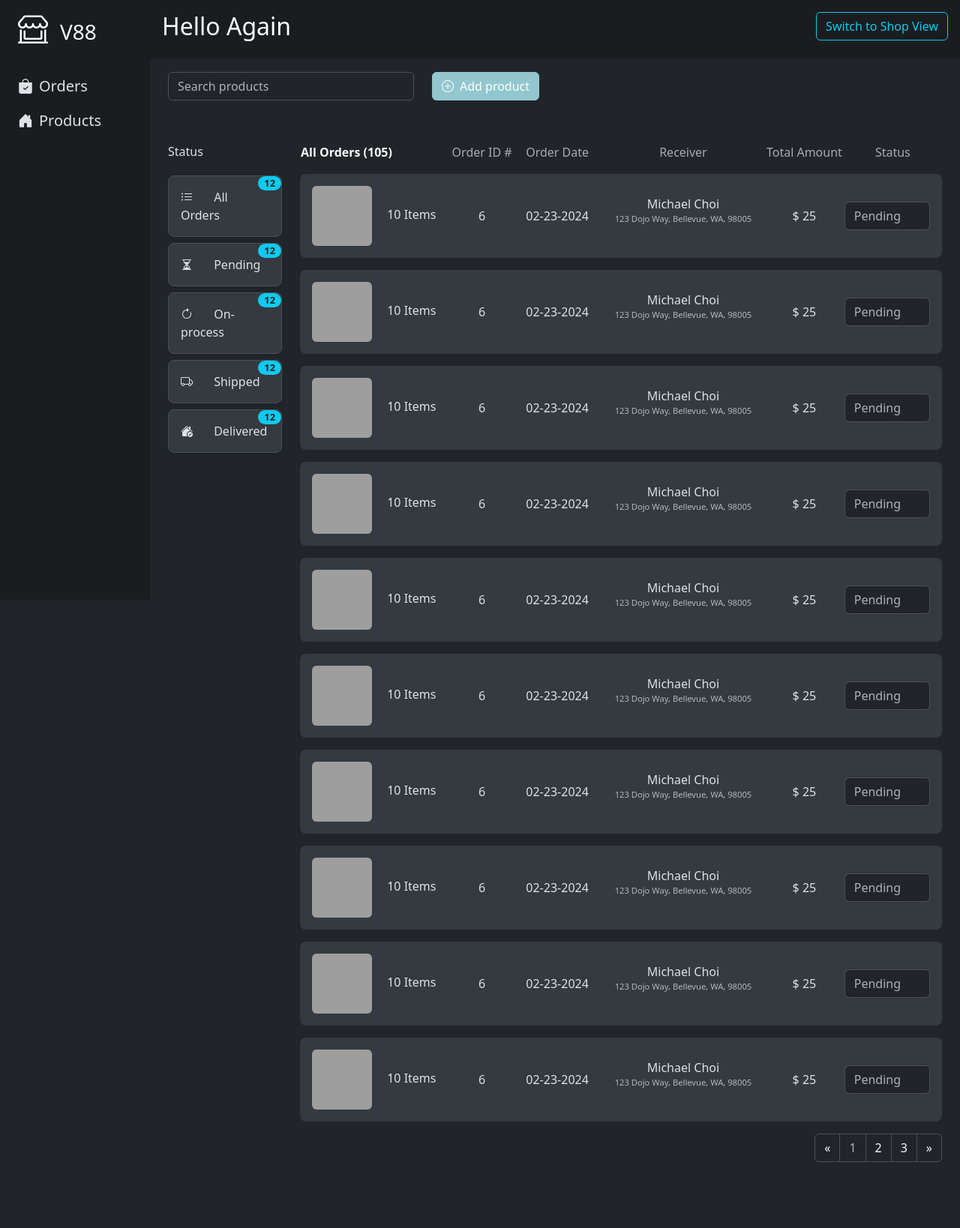
After one commit to Furukuku/PHP-Track-Capstone, a CodeIgniter app: page /database/orders in a window 1280 px wide. The commit adds this page. Shown: the whole page at 75% size. Run offline with CodeIgniter, Linux system fonts and the light colour scheme; some libraries are stand-ins or nearby versions; grey boxes are pictures that could not be loaded.

Commit message:
Added Admin's UI

```diff
--- a/application/config/routes.php
+++ b/application/config/routes.php
@@ -57,3 +57,5 @@ $route['sign-up'] = 'users/signup';
 $route['products'] = 'products/index';
 $route['products/(:any)'] = 'products/viewProduct/$1';
 $route['cart'] = 'carts/index';
+$route['my-products'] = 'products/myProducts';
+$route['orders'] = 'products/orders';
--- a/application/controllers/Carts.php
+++ b/application/controllers/Carts.php
@@ -7,9 +7,9 @@ class Carts extends CI_Controller {
      * @return void
      */
     public function index() {
-        $this->load->view("partials/header");
-        $this->load->view("partials/nav");
+        $this->load->view("partials/customer/header");
+        $this->load->view("partials/customer/nav");
         $this->load->view("carts/index");
-        $this->load->view("partials/footer");
+        $this->load->view("partials/customer/footer");
     }
 }
--- a/application/controllers/Products.php
+++ b/application/controllers/Products.php
@@ -7,10 +7,10 @@ class Products extends CI_Controller {
      * @return void
      */
     public function index() {
-        $this->load->view("partials/header");
-        $this->load->view("partials/nav");
+        $this->load->view("partials/customer/header");
+        $this->load->view("partials/customer/nav");
         $this->load->view("products/index");
-        $this->load->view("partials/footer");
+        $this->load->view("partials/customer/footer");
     }
 
     /**
@@ -18,9 +18,31 @@ class Products extends CI_Controller {
      * @return void
      */
     public function viewProduct($id) {
-        $this->load->view("partials/header");
-        $this->load->view("partials/nav");
+        $this->load->view("partials/customer/header");
+        $this->load->view("partials/customer/nav");
         $this->load->view("products/view");
-        $this->load->view("partials/footer");
+        $this->load->view("partials/customer/footer");
+    }
+
+    /**
+     * Renders and displays the product dashboard of the admin
+     * @return void
+     */
+    public function myProducts() {
+        $this->load->view("partials/admin/header");
+        $this->load->view("partials/admin/nav");
+        $this->load->view("products/my-products");
+        $this->load->view("partials/admin/footer");
+    }
+
+    /**
+     * Renders and displays the product dashboard of the admin
+     * @return void
+     */
+    public function orders() {
+        $this->load->view("partials/admin/header");
+        $this->load->view("partials/admin/nav");
+        $this->load->view("products/orders");
+        $this->load->view("partials/admin/footer");
     }
 }
--- a/application/views/index.php
+++ b/application/views/index.php
@@ -13,7 +13,7 @@
 	<a href="<?= site_url("cart"); ?>">Cart Page (100% FE completed, 0% BE completed)</a> <br>
 	<a href="<?= site_url("cart"); ?>">Checkout Page (100% FE completed, 0% BE completed)</a> <br>
 	<a href="<?= site_url("login"); ?>">Admin Login page (100% FE completed, 0% BE completed)</a> <br>
-	<a href="admin_products.html">Admin Dashboard (0% FE completed, 0% BE completed)</a> <br>
-	<a href="admin_orders.html">Admin Order Detail (0% FE completed, 0% BE completed)</a> <br>
+	<a href="<?= site_url("my-products"); ?>">Admin Dashboard (90% FE completed, 0% BE completed)</a> <br>
+	<a href="<?= site_url("orders"); ?>">Admin Order Detail (100% FE completed, 0% BE completed)</a> <br>
 </body>
 </html>
--- a/application/views/partials/header.php
+++ b/application/views/partials/admin/header.php
@@ -1,12 +1,13 @@
 <!DOCTYPE html>
-<html lang="en">
+<html lang="en" data-bs-theme="dark">
 <head>
     <meta charset="UTF-8">
     <meta name="viewport" content="width=device-width, initial-scale=1.0">
     <title>Capstone</title>
-    <link rel="stylesheet" href="<?= base_url("assets/css/styles.css"); ?>">
+    <link rel="stylesheet" href="<?= base_url("assets/css/admin.css"); ?>">
     <link rel="stylesheet" href="<?= base_url("assets/bootstrap/bootstrap.min.css"); ?>">
 	<link rel="stylesheet" href="<?= base_url("assets/bootstrap/font/bootstrap-icons.min.css"); ?>">
     <script src="<?= base_url("assets/bootstrap/js/bootstrap.min.js"); ?>"></script>
+    <script src="https://ajax.googleapis.com/ajax/libs/jquery/3.7.1/jquery.min.js"></script>
 </head>
-<body class="bg-light">
+<body>
--- /dev/null
+++ b/application/views/partials/admin/nav.php
@@ -0,0 +1,106 @@
+    <header class="position-fixed top-0 end-0 p-3 d-flex bg-dark-subtle justify-content-between shadow-sm z-1">
+        <h2 class="text-white">Hello Again</h2>
+        <div>
+            <a href="<?= site_url("products"); ?>" class="btn btn-outline-info">Switch to Shop View</a>
+        </div>
+    </header>
+    <nav class="position-fixed start-0 top-0 bottom-0 px-4 py-2 z-1 bg-dark-subtle sidebar">
+        <a href="<?= site_url("products"); ?>" class="link-underline link-underline-opacity-0"><i class="bi bi-shop-window fs-1 text-white me-3"></i><span class="fs-3 text-light">V88</span></a>
+        <ul class="navbar-nav mt-4">
+            <li class="nav-item fs-5">
+                <a href="<?= site_url("orders"); ?>" class="nav-link"><i class="bi bi-bag-check-fill me-2"></i>Orders</a>
+            </li>
+            <li class="nav-item fs-5">
+                <a href="<?= site_url("my-products"); ?>" class="nav-link"><i class="bi bi-house-door-fill me-2"></i>Products</a>
+            </li>
+        </ul>
+    </nav>
+    <div class="px-4 pt-5 mt-5 search_container">
+        <div class="row">
+            <form action="" method="get" class="col-md-4 mb-3">
+                <input type="search" class="form-control" placeholder="Search products">
+            </form>
+            <div class="col-md-2 mb-3">
+                <button type="button" class="btn btn-bluegreen" data-bs-toggle="modal" data-bs-target="#staticBackdrop"><i class="bi bi-plus-circle me-2"></i>Add product</button>
+            </div>
+        </div>
+    </div>
+
+    <div class="modal fade" id="staticBackdrop" data-bs-backdrop="static" data-bs-keyboard="false" tabindex="-1" aria-labelledby="staticBackdropLabel" aria-hidden="true">
+        <div class="modal-dialog modal-lg modal-dialog-scrollable">
+            <div class="modal-content">
+                <div class="modal-header">
+                    <h1 class="modal-title fs-5" id="staticBackdropLabel">Modal title</h1>
+                    <button type="button" class="btn-close" data-bs-dismiss="modal" aria-label="Close"></button>
+                </div>
+            <div class="modal-body">
+                <form action="" method="post" class="p-2">
+                    <div class="mb-3">
+                        <label for="name" class="form-label">Name</label>
+                        <input type="email" class="form-control" id="name">
+                    </div>
+                    <div class="mb-3">
+                        <label for="description" class="form-label">Description</label>
+                        <textarea class="form-control" id="description"></textarea>
+                    </div>
+                    <div class="row mb-4">
+                        <div class="col-md-6">
+                            <label for="category" class="form-label">Category</label>
+                            <select id="category" class="form-select">
+                                <option value="Sample">Sample</option>
+                                <option value="Sample">Sample</option>
+                                <option value="Sample">Sample</option>
+                                <option value="Sample">Sample</option>
+                            </select>
+                        </div>
+                        <div class="col-md-3">
+                            <label for="price" class="form-label">Price</label>
+                            <input type="number" class="form-control" value="1" min="0.01" id="price">
+                        </div>
+                        <div class="col-md-3">
+                            <label for="inventory" class="form-label">Inventory</label>
+                            <input type="number" class="form-control" value="1" min="1" id="inventory">
+                        </div>
+                    </div>
+                    <div class="row align-items-center mb-3">
+                        <div class="col-lg-4">
+                            <label for="images" id="drag_area" class="form-label text-secondary">
+                                <div id="upload_imgs" class="bg-light p-2 shadow d-flex align-items-center justify-content-center rounded">
+                                    <div class="d-flex flex-column align-items-center justify-content-center rounded">
+                                        <i class="bi bi-cloud-upload fs-3"></i>
+                                        Upload Images (5 Max)
+                                    </div>
+                                </div>
+                            </label>
+                            <input type="file" accept="image/*" name="images" id="images" multiple hidden>
+                        </div>
+                        <div class="col-lg-8">
+                            <p>Choose default image to be displayed</p>
+                            <div id="uploaded_img_container" class="d-flex flex-wrap gap-3">
+                                <!-- <label for="image1">
+                                    <img src="https://i.ebayimg.com/images/g/Y8AAAOSwD3NjmB5K/s-l1200.webp" class="rounded border border-3 border-info" alt="product">
+                                </label>
+                                <label for="image2">
+                                    <img src="https://i.ebayimg.com/images/g/Y8AAAOSwD3NjmB5K/s-l1200.webp" class="rounded" alt="product">
+                                </label>
+                                <label for="image3">
+                                    <img src="https://i.ebayimg.com/images/g/Y8AAAOSwD3NjmB5K/s-l1200.webp" class="rounded" alt="product">
+                                </label>
+                                <label for="image4">
+                                    <img src="https://i.ebayimg.com/images/g/Y8AAAOSwD3NjmB5K/s-l1200.webp" class="rounded" alt="product">
+                                </label>
+                                <label for="image5">
+                                    <img src="https://i.ebayimg.com/images/g/Y8AAAOSwD3NjmB5K/s-l1200.webp" class="rounded" alt="product">
+                                </label> -->
+                            </div>
+                        </div>
+                    </div>
+                </form>
+            </div>
+            <div class="modal-footer">
+                <button type="button" class="btn btn-secondary px-5 me-2" data-bs-dismiss="modal">Cancel</button>
+                <button type="button" class="btn btn-bluegreen px-5">Save</button>
+            </div>
+            </div>
+        </div>
+    </div>
--- /dev/null
+++ b/application/views/partials/customer/footer.php
@@ -0,0 +1,3 @@
+
+</body>
+</html>
--- /dev/null
+++ b/application/views/products/orders.php
@@ -0,0 +1,89 @@
+    <main class="p-4">
+        <div class="row gx-4 pb-5">
+            <div class="col-md-2 mt-3">
+                <p>Status</p>
+                <ul class="p-0 overflow-y-auto pt-1 categories">
+                    <li class="mb-2 border rounded-3 p-3 bg-light-subtle shadow-sm position-relative">
+                        <i class="bi bi-list-ul"></i>
+                        <span class="ms-4">All Orders</span>
+                        <span class="position-absolute top-0 end-0 bg-info text-dark fw-semibold rounded-pill px-2 count">12</span>
+                    </li>
+                    <li class="mb-2 border rounded-3 p-3 bg-light-subtle shadow-sm position-relative">
+                        <i class="bi bi-hourglass-split"></i>
+                        <span class="ms-4">Pending</span>
+                        <span class="position-absolute top-0 end-0 bg-info text-dark fw-semibold rounded-pill px-2 count">12</span>
+                    </li>
+                    <li class="mb-2 border rounded-3 p-3 bg-light-subtle shadow-sm position-relative">
+                        <i class="bi bi-arrow-clockwise"></i>
+                        <span class="ms-4">On-process</span>
+                        <span class="position-absolute top-0 end-0 bg-info text-dark fw-semibold rounded-pill px-2 count">12</span>
+                    </li>
+                    <li class="mb-2 border rounded-3 p-3 bg-light-subtle shadow-sm position-relative">
+                        <i class="bi bi-truck"></i>
+                        <span class="ms-4">Shipped</span>
+                        <span class="position-absolute top-0 end-0 bg-info text-dark fw-semibold rounded-pill px-2 count">12</span>
+                    </li>
+                    <li class="mb-2 border rounded-3 p-3 bg-light-subtle shadow-sm position-relative">
+                        <i class="bi bi-house-check-fill"></i>
+                        <span class="ms-4">Delivered</span>
+                        <span class="position-absolute top-0 end-0 bg-info text-dark fw-semibold rounded-pill px-2 count">12</span>
+                    </li>
+                </ul>
+            </div>
+            <div class="col-md-10">
+                <table class="w-100">
+                    <thead>
+                        <tr>
+                            <th class="text-light">All Orders (105)</th>
+                            <td class="text-center text-secondary-emphasis">Order ID #</td>
+                            <td class="text-center text-secondary-emphasis">Order Date</td>
+                            <td class="text-center text-secondary-emphasis">Receiver</td>
+                            <td class="text-center text-secondary-emphasis">Total Amount</td>
+                            <td class="text-center text-secondary-emphasis">Status</td>
+                        </tr>
+                    </thead>
+                    <tbody class="overflow-y-auto">
+<?php
+                        for ($i = 0; $i < 10; $i++) {
+?>
+                        <tr class="bg-light-subtle">
+                            <td class="p-3 rounded-start-3">
+                                <img src="https://i.ebayimg.com/images/g/Y8AAAOSwD3NjmB5K/s-l1200.webp" class="object-fit-fill rounded" alt="product">
+                                <span class="ms-3">10 Items</span>
+                            </td>
+                            <td class="px-3 text-center">6</td>
+                            <td class="px-3 text-center">02-23-2024</td>
+                            <td class="px-3 text-center">
+                                <p class="mb-0">Michael Choi</p>
+                                <p class="text-body-secondary address">123 Dojo Way, Bellevue, WA, 98005</p>
+                            </td>
+                            <td class="px-3 text-center">&#36; 25</td>
+                            <td class="rounded-end-3 pe-3">
+                                <form action="" method="post">
+                                    <select class="form-control text-body-secondary">
+                                        <option value="Pending">Pending</option>
+                                        <option value="On-process">On-process</option>
+                                        <option value="Shipped">Shipped</option>
+                                        <option value="Delivered">Delivered</option>
+                                    </select>
+                                </form>
+                            </td>
+                        </tr>
+<?php
+                        }
+?>
+                    </tbody>
+                </table>
+                <nav aria-label="Page navigation">
+                    <ul class="pagination justify-content-end">
+                        <li class="page-item"><a class="page-link text-light" href="#" aria-label="Previous"><span aria-hidden="true">&laquo;</span></a></li>
+                        <li class="page-item"><a class="page-link text-body-secondary" href="#">1</a></li>
+                        <li class="page-item"><a class="page-link text-light" href="#">2</a></li>
+                        <li class="page-item"><a class="page-link text-light" href="#">3</a></li>
+                        <li class="page-item"><a class="page-link text-light" href="#" aria-label="Next"><span aria-hidden="true">&raquo;</span></a></li>
+                    </ul>
+                </nav>
+            </div>
+        </div>
+    </main>
+    <script src="<?= base_url("assets/js/upload-images.js"); ?>"></script>
--- /dev/null
+++ b/assets/css/admin.css
@@ -0,0 +1,59 @@
+nav.sidebar {
+    width: 200px;
+}
+
+main,
+.search_container {
+    margin-left: 200px;
+}
+
+header {
+    left: 200px;
+}
+
+table {
+    border-collapse: separate !important;
+    border-spacing: 0 1rem;
+
+    tbody tr td img {
+        width: 5rem;
+        height: 5rem;
+    }
+}
+
+textarea {
+    resize: none !important;
+    height: 10rem;
+}
+
+#upload_imgs {
+    height: 200px;
+    width: 200px;
+    cursor: pointer;
+
+    div {
+        border: 2px dotted #4e4e4e;
+        height: 100%;
+        width: 100%;
+        font-size: 0.8rem;
+    }
+}
+
+#uploaded_img_container label img {
+    width: 120px;
+    height: 120px;
+    cursor: pointer;
+}
+
+.count {
+    font-size: 0.8rem;
+}
+
+.address {
+    font-size: 0.7rem;
+}
+
+.categories li,
+.remove {
+    cursor: pointer;
+}
--- /dev/null
+++ b/assets/js/upload-images.js
@@ -0,0 +1,74 @@
+$(document).ready(function() {
+    $("#images").change(uploadImages);
+
+    $("#drag_area").on("dragover", function(e) {
+        e.preventDefault();
+    });
+
+    $("#drag_area").on("drop", function(e) {
+        e.preventDefault();
+        $("#images").val("");
+        $("#uploaded_img_container").empty();
+        $("#images").prop("files", e.originalEvent.dataTransfer.files);
+
+        const files = $("#images").prop("files");
+
+        if (files.length > 5) {
+            alert("You can only upload 5 images");
+            $("#images").val("");
+            return;
+        }
+
+        for (let i = 0; i < files.length; i++) {
+            const file = files[i];
+
+            if (file.type.match('image.*')) {
+            let reader = new FileReader();
+            reader.onload = function(e) {
+                $("#uploaded_img_container").append(
+                    `<label for="image${i}">
+                    <img src="${e.target.result}" class="rounded" alt="product">
+                    </label>
+                    <input type="radio" name="default_img" id="image${i}" hidden>`
+                );
+            }
+            reader.readAsDataURL(file);
+            }
+        }
+    });
+
+    $(document).on("input", "input[type='radio']", function() {
+        $(this).siblings("input[type='radio']").removeAttr("checked");
+        $(this).siblings("label").children("img").removeClass("border border-3 border-info");
+        $(this).siblings(`label[for="${$(this).attr("id")}"]`).children("img").addClass("border border-3 border-info");
+        $(this).attr("checked", true);
+        console.log($(this).val());
+    });
+});
+
+function uploadImages() {
+    const files = this.files;
+
+    if (files.length > 5) {
+        alert("You can only upload 5 images");
+        $("#images").val("");
+        return;
+    }
+
+    for (let i = 0; i < files.length; i++) {
+        const file = files[i];
+
+        if (file.type.match('image.*')) {
+          let reader = new FileReader();
+          reader.onload = function(e) {
+            $("#uploaded_img_container").append(
+                `<label for="image${i}">
+                <img src="${e.target.result}" class="rounded" alt="product">
+                </label>
+                <input type="radio" name="default_img" id="image${i}" hidden>`
+            );
+          }
+          reader.readAsDataURL(file);
+        }
+    }
+}
```
Also changed, not shown: application/controllers/Users.php (+4 -4 lines), application/views/partials/customer/header.php (added, +12 -0 lines), application/views/products/my-products.php (added, +76 -0 lines), application/views/partials/admin/footer.php (renamed from application/views/partials/footer.php), application/views/partials/customer/nav.php (renamed from application/views/partials/nav.php), assets/css/customer.css (renamed from assets/css/styles.css).
